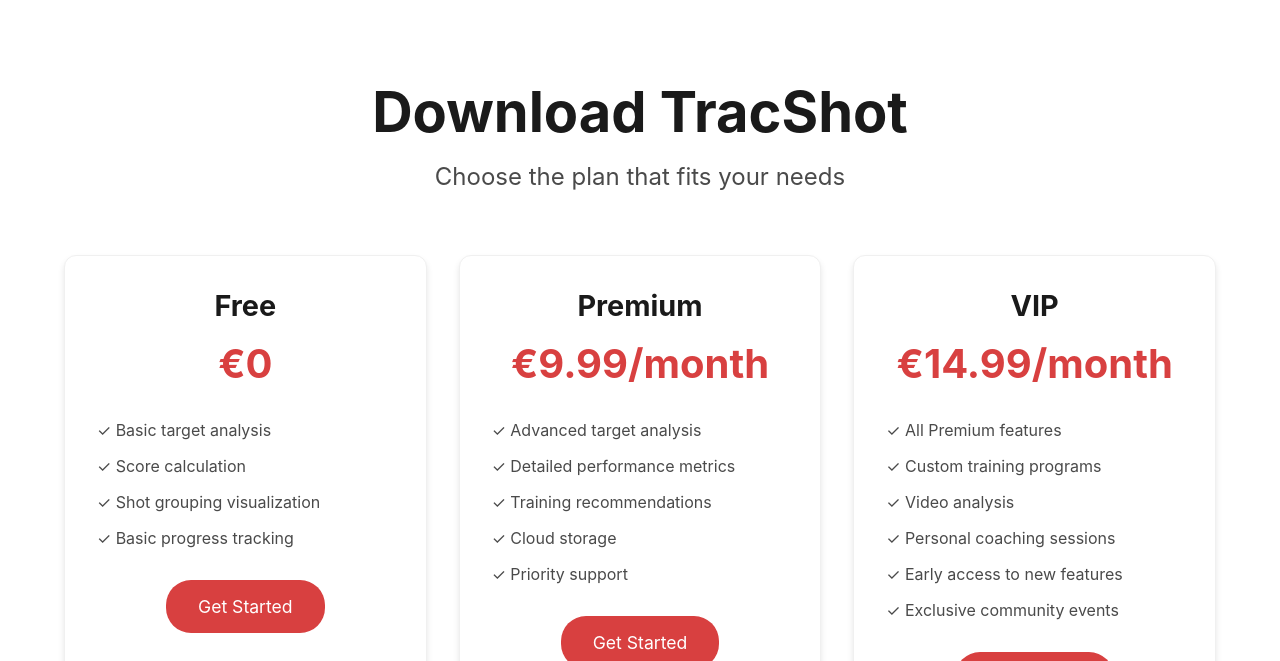
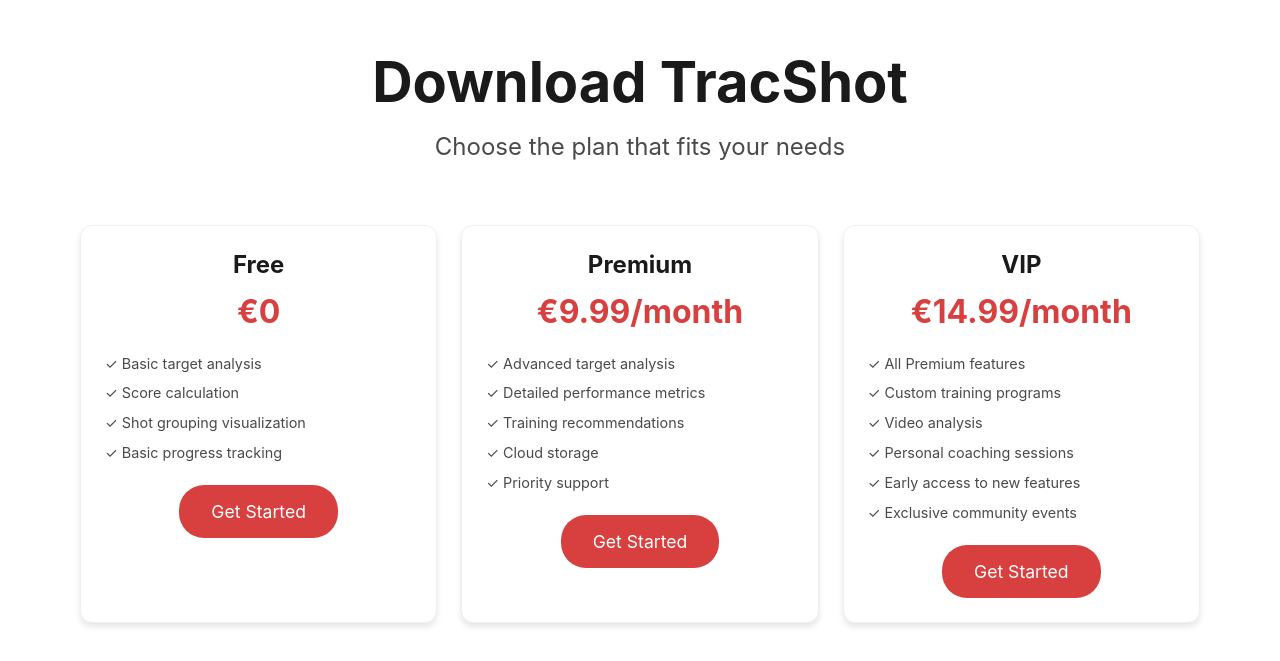
Before and after one commit to 03ayv/Tracshot, an Angular app in the folder Angular-TracShot/: page / in a window 1280 px wide. Shown: the part 3379-4040 px from the top of the page. Built offline with nearby package versions, Linux system fonts and the light colour scheme.

Commit message:
make download plan cards smaller

```diff
--- a/Angular-TracShot/src/app/download/download.component.css
+++ b/Angular-TracShot/src/app/download/download.component.css
@@ -1,5 +1,5 @@
 .download-section {
-  padding: 80px 5% 80px;
+  padding: 50px 5% 80px;
   background-color: white;
   min-height: 100vh;
 }
@@ -23,14 +23,18 @@
 
 .plans-container {
   display: grid;
-  grid-template-columns: repeat(auto-fit, minmax(300px, 1fr));
-  gap: 2rem;
+  grid-template-columns: repeat(auto-fit, minmax(250px, 1fr));
+  gap: 1.5rem;
   margin-bottom: 4rem;
+  max-width: 1200px;
+  margin-left: auto;
+  margin-right: auto;
+  padding: 0 1rem;
 }
 
 .plan-card {
   background: white;
-  padding: 2rem;
+  padding: 1.5rem;
   border-radius: 12px;
   box-shadow: 0 4px 6px rgba(0, 0, 0, 0.1);
   text-align: center;
@@ -43,28 +47,29 @@
 }
 
 .plan-card h2 {
-  font-size: 1.8rem;
+  font-size: 1.5rem;
   color: #1a1a1a;
-  margin-bottom: 1rem;
+  margin-bottom: 0.8rem;
 }
 
 .price {
-  font-size: 2.5rem;
+  font-size: 2rem;
   font-weight: 700;
   color: #D84040;
-  margin-bottom: 2rem;
+  margin-bottom: 1.5rem;
 }
 
 .features-list {
   list-style: none;
   padding: 0;
-  margin-bottom: 2rem;
+  margin-bottom: 1.5rem;
   text-align: left;
 }
 
 .features-list li {
-  margin-bottom: 1rem;
+  margin-bottom: 0.8rem;
   color: #4a4a4a;
+  font-size: 0.9rem;
 }
 
 .download-button {
```
